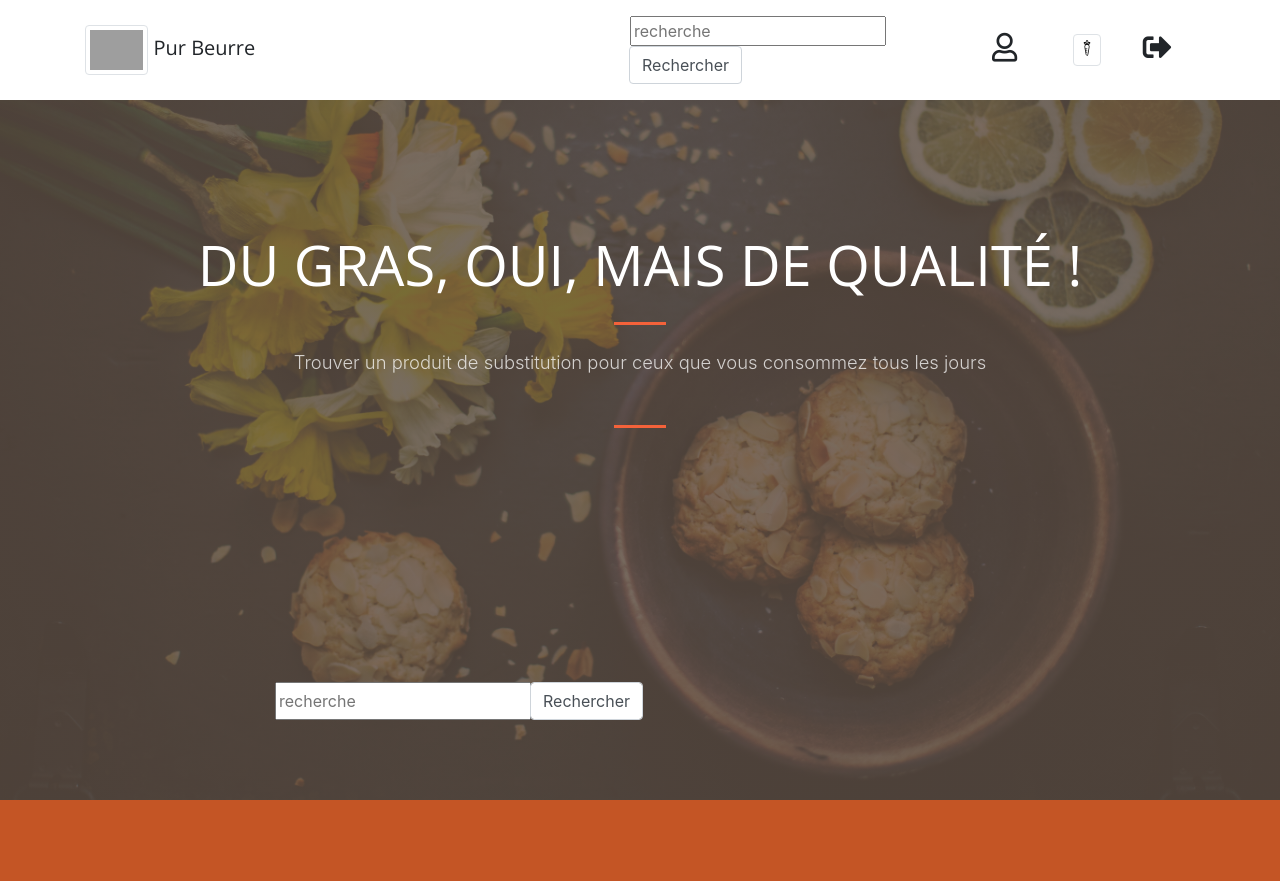
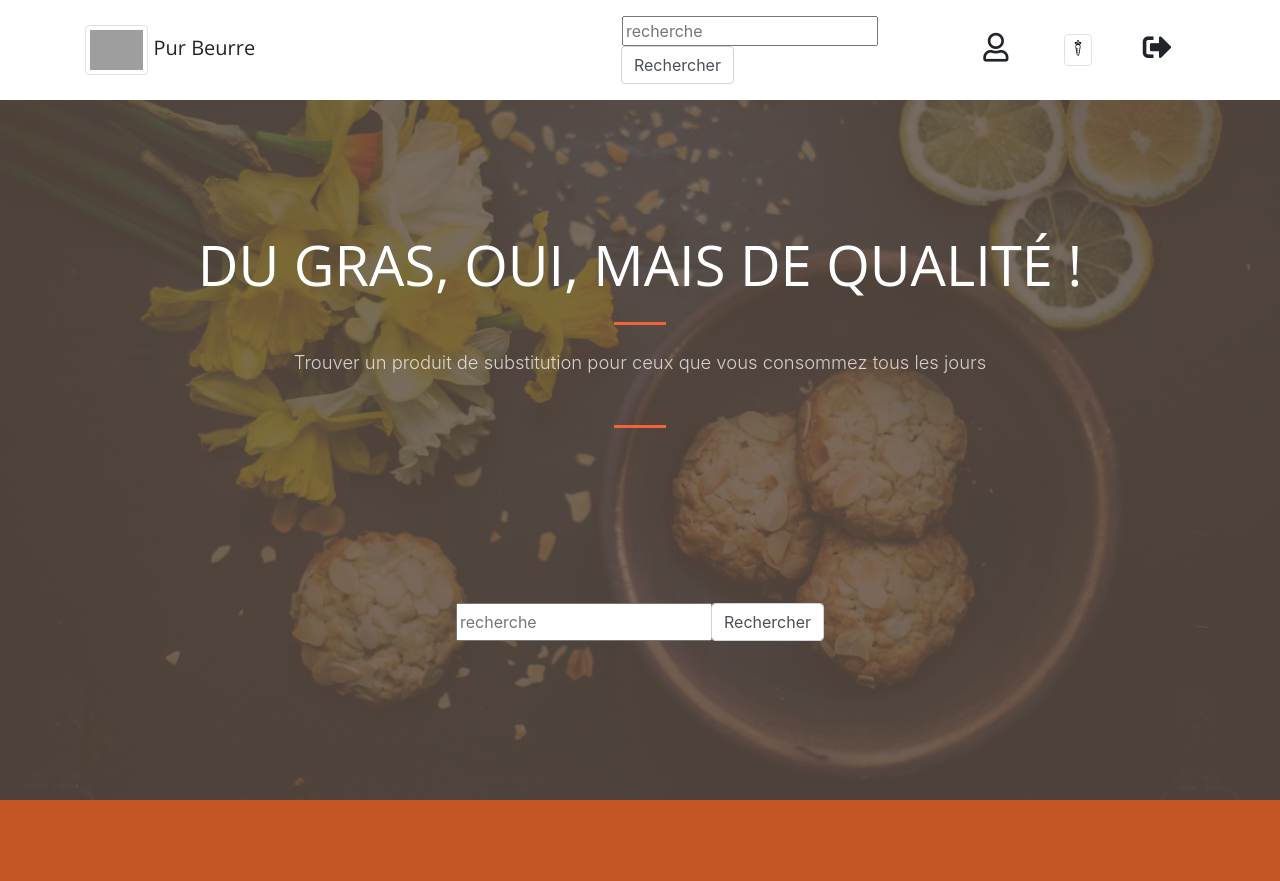
Before and after one commit to slesouef/PurBeurre_PurBonheur, a Django app: page / in a window 1280 px wide. Shown: the top 881 px of the page. Run offline with Django 3.2, Linux system fonts and the light colour scheme; some libraries are stand-ins or nearby versions; some web fonts are replaced; grey boxes are pictures that could not be loaded.

Commit message:
masthead search centered

```diff
--- a/templates/search/index.html
+++ b/templates/search/index.html
@@ -15,7 +15,7 @@
             substitution pour ceux que vous consommez tous les jours</p>
           <hr class="divider">
         </div>
-        <div class="col-lg-8">
+        <div class="col-lg-8 align-self-baseline">
           {% include 'search/search_form.html' %}
         </div>
       </div>
--- a/templates/search/search_form.html
+++ b/templates/search/search_form.html
@@ -1,3 +1,4 @@
+<div class="row justify-content-center">
 <form class="form-inline" action="{% url 'search' %}"
       method="post">
   {% csrf_token %}
@@ -10,3 +11,4 @@
     </span>
   </div>
 </form>
+  </div>
```
